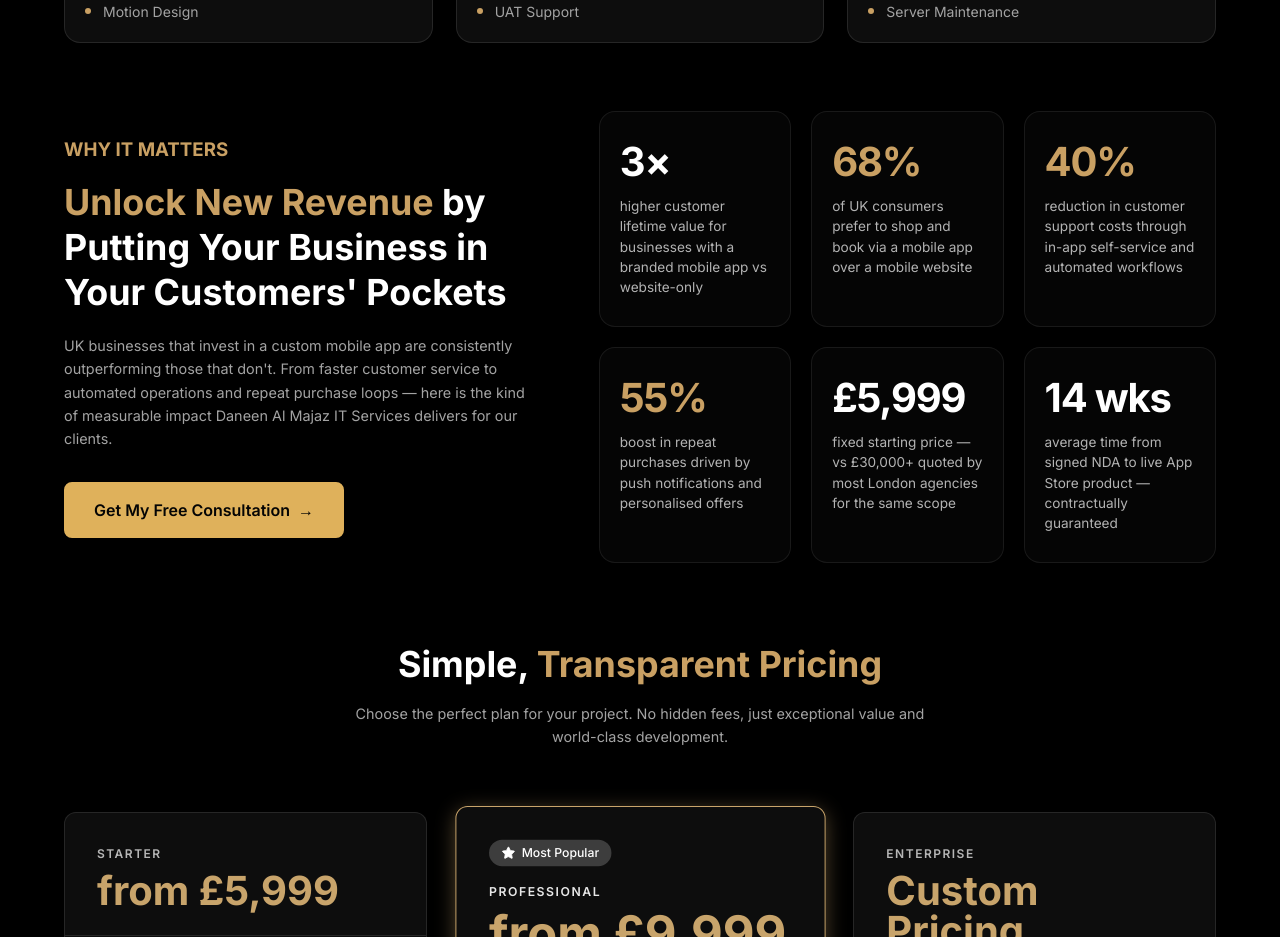
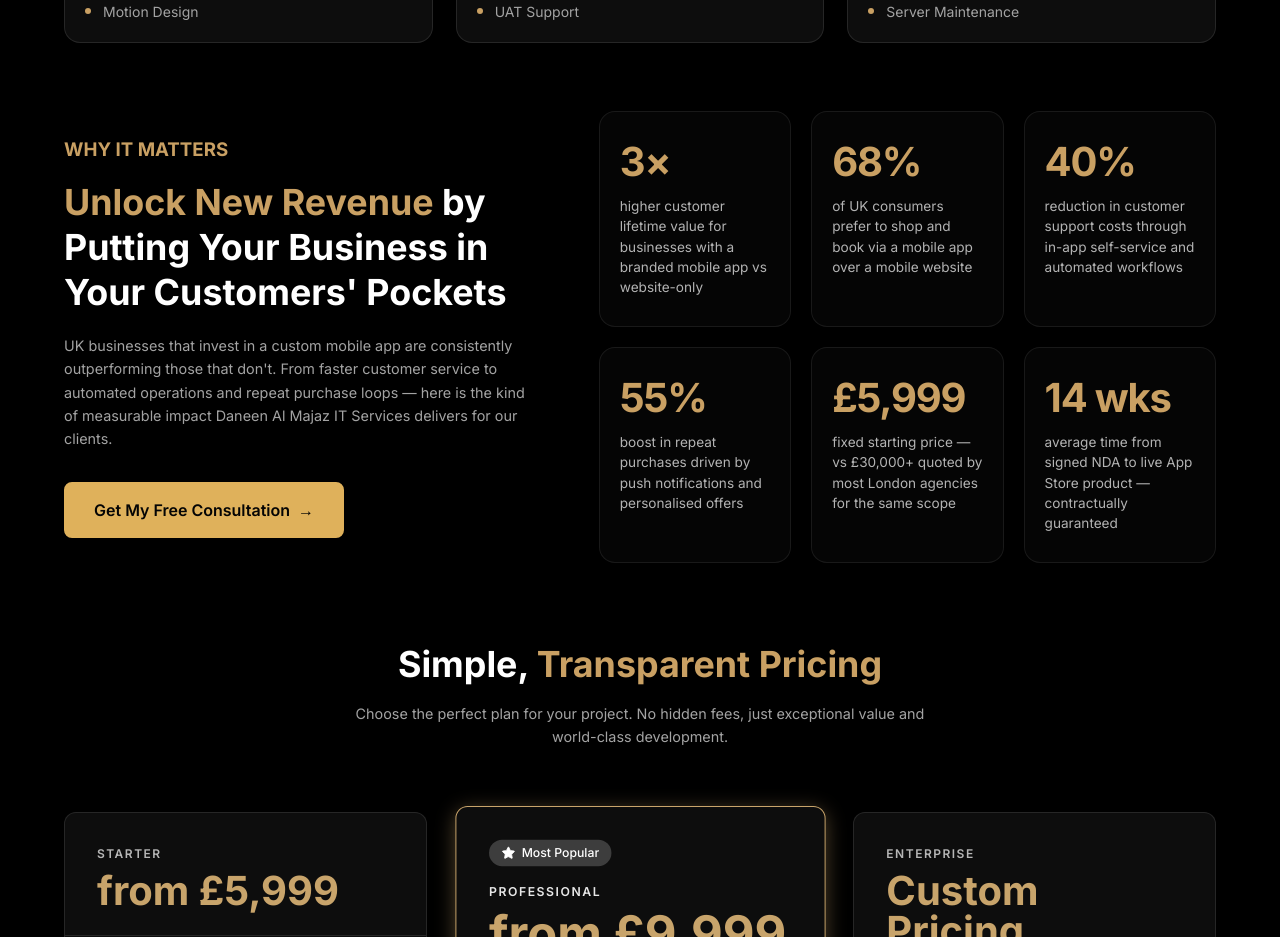
Before and after one commit to faheemnazir/landingpagedan, a React (Vite) app: page / in a window 1280 px wide. Shown: the part 4660-5597 px from the top of the page. Built offline with nearby package versions, Linux system fonts and the light colour scheme.

Commit message:
Make all stats numbers golden in Why It Matters section

```diff
--- a/src/components/RevenueImpact.css
+++ b/src/components/RevenueImpact.css
@@ -81,7 +81,7 @@
 .stat-num {
   font-size: 2.5rem;
   font-weight: 700;
-  color: #ffffff;
+  color: var(--accent-gold, #C8A46B);
   margin-bottom: 12px;
   letter-spacing: -0.03em;
   line-height: 1.1;
--- a/src/components/RevenueImpact.jsx
+++ b/src/components/RevenueImpact.jsx
@@ -61,7 +61,7 @@ const RevenueImpact = () => {
                 key={idx}
                 className={`revenue-stat-card ${stat.highlight ? 'highlighted-card' : ''}`}
               >
-                <div className={`stat-num ${stat.gold ? 'text-gold' : ''}`}>{stat.value}</div>
+                <div className="stat-num">{stat.value}</div>
                 <div className="stat-desc">{stat.label}</div>
               </div>
             ))}
```
